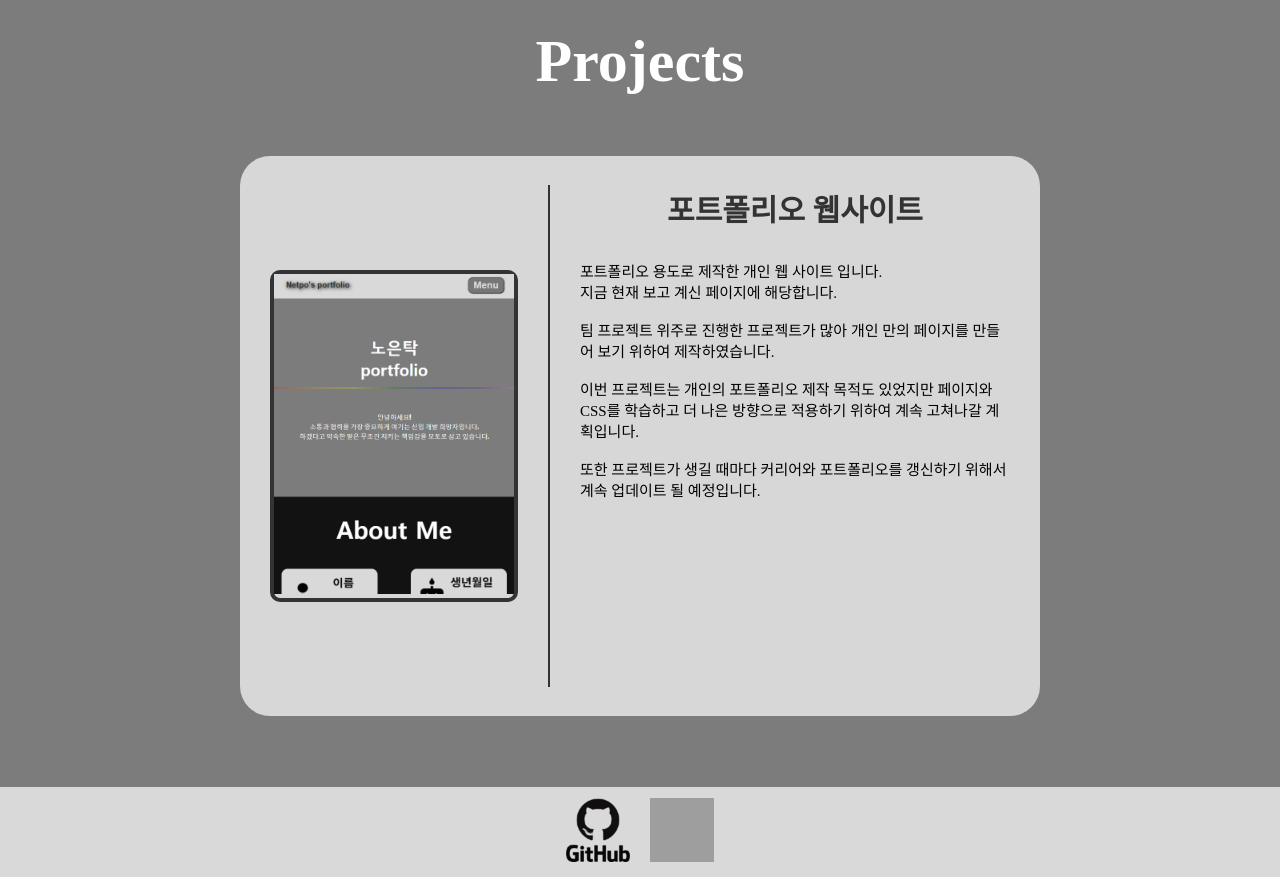
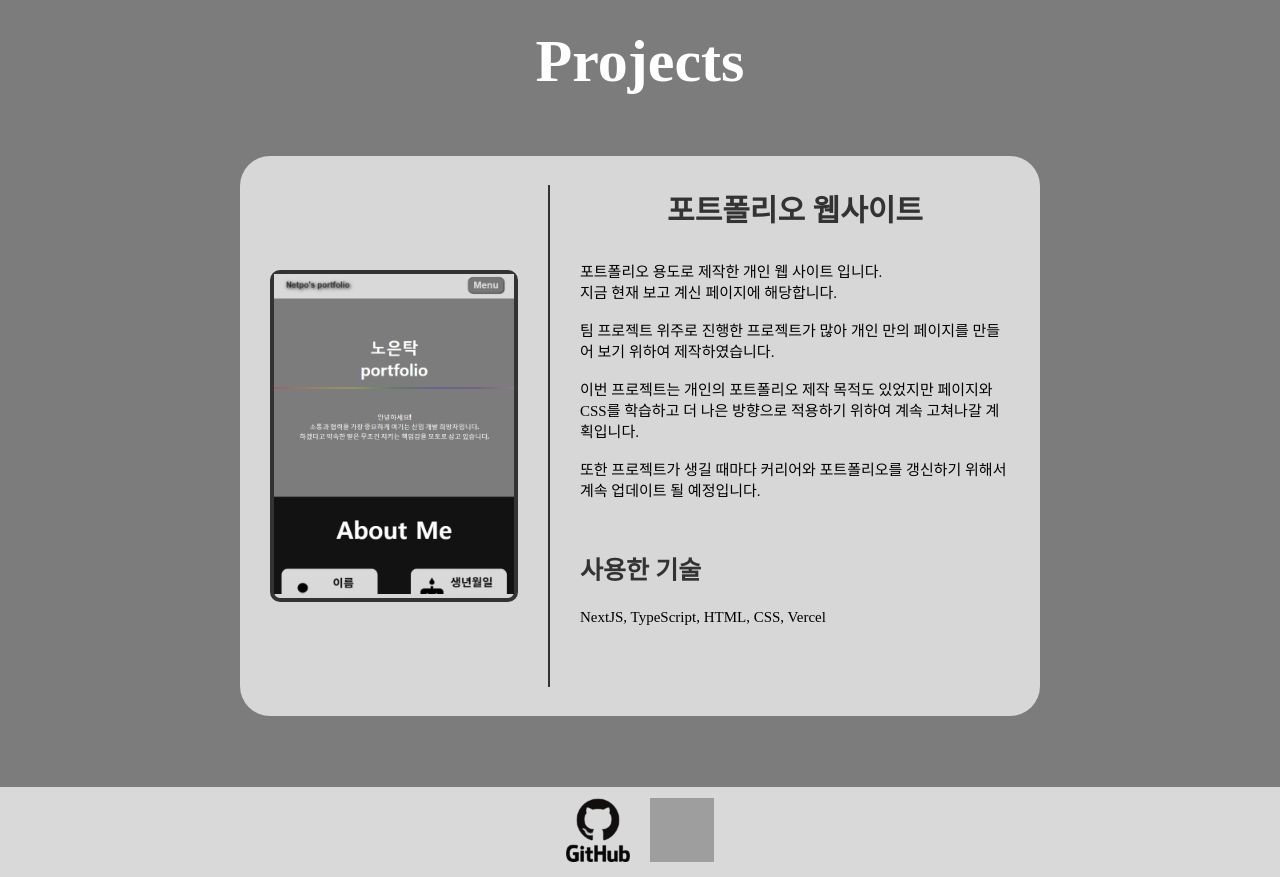
Before and after one commit to net2720/portfolio, a Next.js app: page / in a window 1280 px wide. Shown: the part 2120-2997 px from the top of the page. Built offline with nearby package versions, Linux system fonts and the light colour scheme; grey boxes are pictures that could not be loaded.

Commit message:
feat / Projects 파트 PC사이즈 프레임 완성 커밋

```diff
--- a/src/app/projects.css
+++ b/src/app/projects.css
@@ -16,6 +16,7 @@
 
 .projectContainer {
   display: flex;
+  position: relative;
   justify-content: center;
   padding: 20px;
   max-width: 900px;
@@ -77,3 +78,22 @@
   font-size: 15px;
   color: #000;
 }
+
+.stackForm {
+  display: flex;
+}
+
+.stackTitle {
+  position: absolute;
+  color: #333;
+  bottom: 150px;
+  font-size: 25px;
+  font-weight: 600;
+}
+
+.stacks {
+  position: absolute;
+  color: #000;
+  bottom: 110px;
+  font-size: 15px;
+}
--- a/src/app/projects.tsx
+++ b/src/app/projects.tsx
@@ -10,12 +10,17 @@ export default function Projects() {
         <div className="projectContainer">
           <div className="projectForm">
             <div className="projectImage">
+              <Link
+                href="https://portfolio-pi-ruddy-39.vercel.app/"
+                target="_blank"
+              >
                 <Image
                   src="/PortfolioSnapshot.png"
                   alt="PortfolioSnapshot"
                   width={240}
                   height={320}
                 />
+              </Link>
             </div>
             <div className="line"></div>
             <div className="projectIntroduceForm">
@@ -37,7 +42,12 @@ export default function Projects() {
                 또한 프로젝트가 생길 때마다 커리어와 포트폴리오를 갱신하기
                 위해서 계속 업데이트 될 예정입니다.
               </div>
-              <div className="stackForm">{/*Grid 쓸 예정*/}</div>
+              <div className="stackForm">
+                <div className="stackTitle">사용한 기술</div>
+                <div className="stacks">
+                  NextJS, TypeScript, HTML, CSS, Vercel
+                </div>
+              </div>
             </div>
           </div>
         </div>
```
Lines whose indentation alone changed are shown as unchanged.
